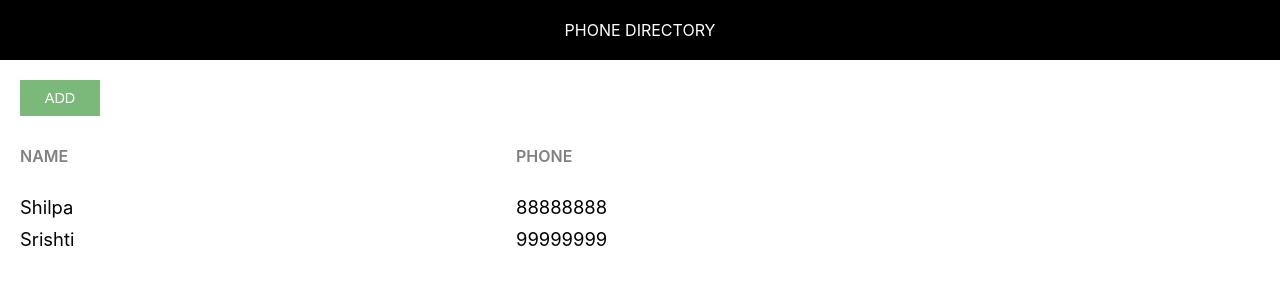
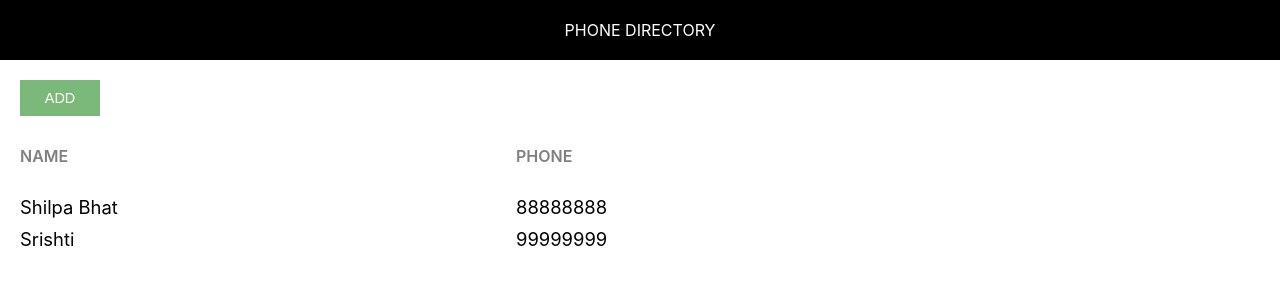
Before and after one commit to Potseluiko-Misha/phone-directory, a React (Create React App) app: page / in a window 1280 px wide. Shown: the top 300 px of the page. Built offline with nearby package versions, Linux system fonts and the light colour scheme.

Commit message:
addUniqKey

```diff
--- a/src/App.js
+++ b/src/App.js
@@ -3,7 +3,22 @@
 import "./App.css";
 
 class App extends Component {
+
   render() {
+
+    let subscribers = [
+      {
+        id: 1,
+        name: "Shilpa Bhat",
+        phone: "88888888"
+      },
+      {
+        id: 2,
+        name: "Srishti",
+        phone: "99999999"
+      }
+    ]
+
     return (
       <div>
         <Header />
@@ -15,14 +30,14 @@
             <span className="grid-item phone-heading">Phone</span>
           </div>
 
-          <div className="grid-container">
-            <span className="grid-item">Shilpa</span>
-            <span className="grid-item">88888888</span>
-          </div>
-          <div className="grid-container">
-            <span className="grid-item">Srishti</span>
-            <span className="grid-item">99999999</span>
-          </div>
+          {
+            subscribers.map(sub => {
+              return <div key={sub.id} className="grid-container">
+              <span className="grid-item">{sub.name}</span>
+              <span className="grid-item">{sub.phone}</span>
+            </div>
+            })
+          }
         </div>
       </div>
     );
```
